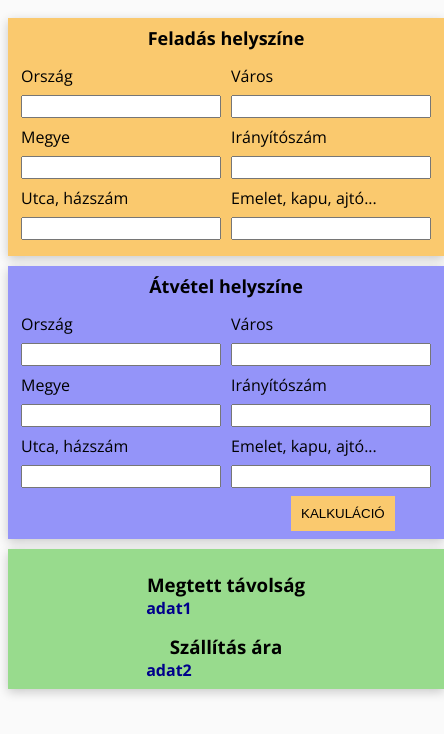
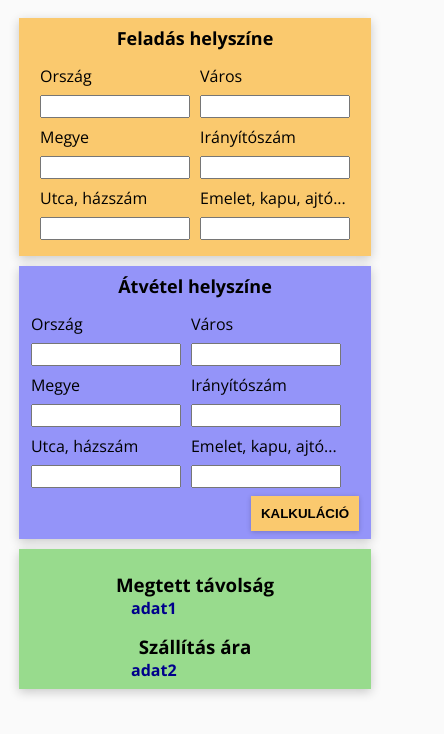
Before and after one commit to vlkeniko/lorenzo, a plain HTML site: page lorenzo/index.html in a window 390 px wide. Shown: the whole page, 444 px wide, since content can reach past the window. Drawn offline with nearby package versions, Linux system fonts and the light colour scheme.

Commit message:
Update styles.css

```diff
--- a/lorenzo/styles.css
+++ b/lorenzo/styles.css
@@ -22,7 +22,6 @@ input {
 
     display: flex;
     flex-direction: column;
-    flex-wrap: wrap;
     align-items: center;
     justify-content: center;
 
@@ -50,21 +49,25 @@ input {
 .button {
     border: none;
     background-color: rgb(250, 201, 110);
+    box-shadow: 0 1px 5px rgb(0 0 0 / 0.2);
     padding: 10px;
     margin-left: 60px;
+    font-weight: bold;
 
 }
 
 .button:hover {
     box-shadow: 2px 3px rgb(86, 86, 86);
-    box-shadow: 0 3px 10px rgb(0 0 0 / 0.2);
+    box-shadow: 0 2px 8px rgb(0 0 0 / 0.2);
     background-color: rgb(250, 201, 110);
+    font-weight: bold;
 }
 
 .button:active {
     transform: translateY(2px);
     box-shadow: 0 3px 10px rgb(0 0 0 / 0.2);
     background-color: rgb(255, 166, 0);
+    font-weight: bold;
 }
 
 .insidecontainer {
@@ -113,3 +116,18 @@ h3 {
     font-weight: bold;
     color: darkblue;
 }
+
+@media only screen and (max-width: 600px) {
+   .forms{
+       width: 90%;
+       margin-left: 5%;
+       margin-right: 5%;
+   }
+
+   input[type=text] {
+    width: 150px;
+    padding: 2px 4px;
+    margin: 8px 0;
+    box-sizing: border-box;
+}
+  }
```
